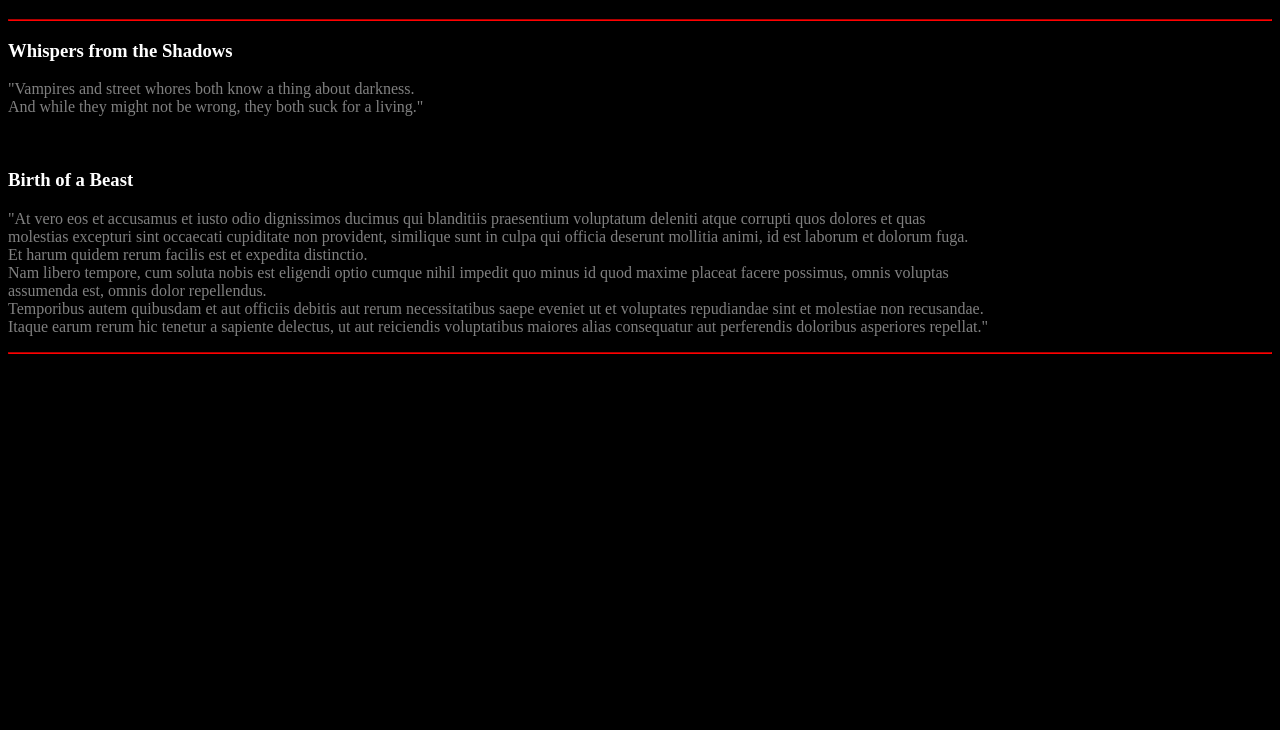
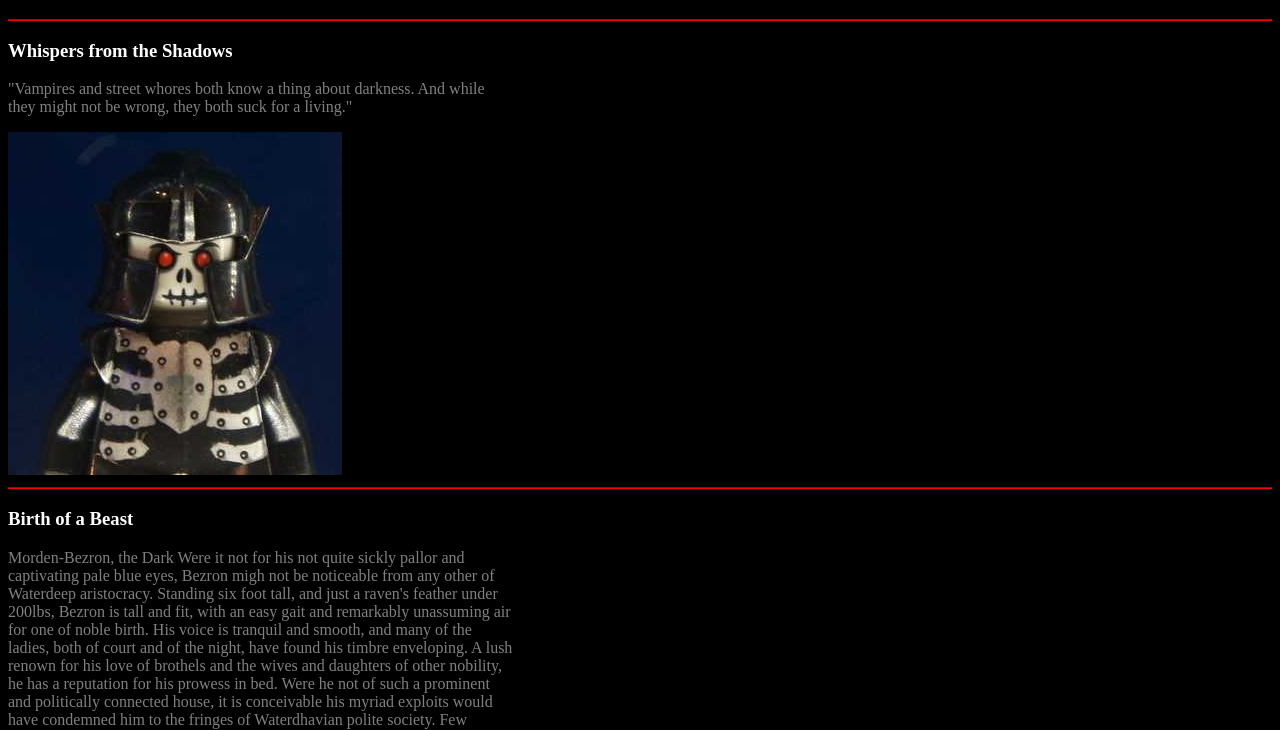
Before and after one commit to witith/Bezron, a plain HTML site: page index.html in a window 1280 px wide. Shown: the part 61-791 px from the top of the page. Drawn offline with Linux system fonts and the light colour scheme.

Commit message:
Add files via upload
added divs and img

```diff
--- a/css/styles.css
+++ b/css/styles.css
@@ -1,6 +1,7 @@
 body {
   background-color: black;
-  color: grey;
+  color:grey;
+
 }
 hr{
   border-color: red;
@@ -13,3 +14,14 @@ h3 {
   color: white;
   font-family: papyrus;
 }
+.Intro {
+  background-color: black;
+    margin-right: 60%;
+}
+.birth {
+  margin-right: 60%;
+}
+#bezpic {
+  position:relative;
+
+}
--- a/index.html
+++ b/index.html
@@ -6,20 +6,33 @@
   <link rel="stylesheet" href="css/styles.css">
   </head>
   <body>
-    <h1>Legend of the Dark One</h1>
+
+        <h1>Legend of the Dark One</h1>
     <hr>
+    <div class="Intro">
     <h3>Whispers from the Shadows</h3>
-    <p>"Vampires and street whores both know a thing about darkness.<br>
+    <p>"Vampires and street whores both know a thing about darkness.
        And while they might not be wrong, they both suck for a living."</p>
-    <br>
+<img id="bezpic"src="images/bezro.jpg" alt="letgomyevil">
+</div>
+  <hr>
+  <div class="birth">
+
 <h3>Birth of a Beast</h3>
-<p>"At vero eos et accusamus et iusto odio dignissimos ducimus qui blanditiis praesentium voluptatum deleniti atque corrupti quos dolores et quas
-  <br> molestias excepturi sint occaecati cupiditate non provident, similique sunt in culpa qui officia deserunt mollitia animi, id est laborum et dolorum fuga.
-  <br> Et harum quidem rerum facilis est et expedita distinctio.<br> Nam libero tempore, cum soluta nobis est eligendi optio cumque nihil impedit quo minus id quod maxime placeat facere possimus, omnis voluptas
-   <br>assumenda est, omnis dolor repellendus.
-  <br>
-   Temporibus autem quibusdam et aut officiis debitis aut rerum necessitatibus saepe eveniet ut et voluptates repudiandae sint et molestiae non recusandae.
-   <br> Itaque earum rerum hic tenetur a sapiente delectus, ut aut reiciendis voluptatibus maiores alias consequatur aut perferendis doloribus asperiores repellat."</p>
+<p>Morden-Bezron, the Dark
+
+Were it not for his not quite sickly pallor and captivating pale blue eyes, Bezron migh not be noticeable from any other of Waterdeep aristocracy.
+    Standing six foot tall, and just a raven's feather under 200lbs, Bezron is tall and fit, with an easy gait and remarkably unassuming air for one of noble birth. His voice is tranquil and smooth, and many of the ladies, both of court and of the night, have found his timbre enveloping. A lush renown for his love of brothels and the wives and daughters of other nobility, he has a reputation for his prowess in bed.
+Were he not of such a prominent and politically connected house, it is conceivable his myriad exploits would have condemned him to the fringes of Waterdhavian polite society.
+    Few suspect the truth of the fun loving, charming son of House Belabranta.
+     Conceived by dark magic, and born from a lifeless womb, Amelia Kulenov, High Duchess of Aglarond and Matriarch vampiress, gave birth both to Bezron and his twin brother, Koheen, in the city of Gloomwrought in the Shadowfell. Tainted by the darkness of that plane of existence, he was brought immediately to his father in the Prime, and raised there.
+     Traveling back and forth between noble courts, he would take his summers in Waterdeep, and his winters in Aglarond. In Waterdeep, he was schooled in diplomacy and educated as a noble. His father saw him trained in arms, but also in the family business: raining and training griffons.
+In Aglarond, his mothers court, he was schooled in more subtle skills, and was promptly introduced to the pleasures of the flesh when he came of age.
+   It was here he was visited by a “friend” of his mother, Yezen Trueweave.  Lord of the First House of the Parliament of Shadows, Yezen knew early of Bezrons nature. As a high ranking figure within the Tenebrous Cabal, the organization of mysterious users of shadow magic, Yezen took Bezron to the Bleak Academy, where he began his instruction in shadow magic.
+   As time went on, courtly intrigues unfolded all around him. Plots and power plays inevitably saw him drawing upon his heritages powers and upon the powers he had learned from the Bleak Academy.
+   It was during these tumultuous times that he was shocked by the knowledge of the existence of his twin brother, Koheen. After resolving some pressing issues concerning Koheen and his matters with the Shadowmasters, the two became close, sharing many passions and aims.
+    Today, Bezron has retired his position at the Parliament of Shadows to pursue his goals both in Waterdeep and Aglarond, running House Belabranta and working for his mother, High Duchess Amelia.</p>
+</div>
     <hr>
   </body>
 </html>
```
Also changed, not shown: images/bezro.jpg (added).
